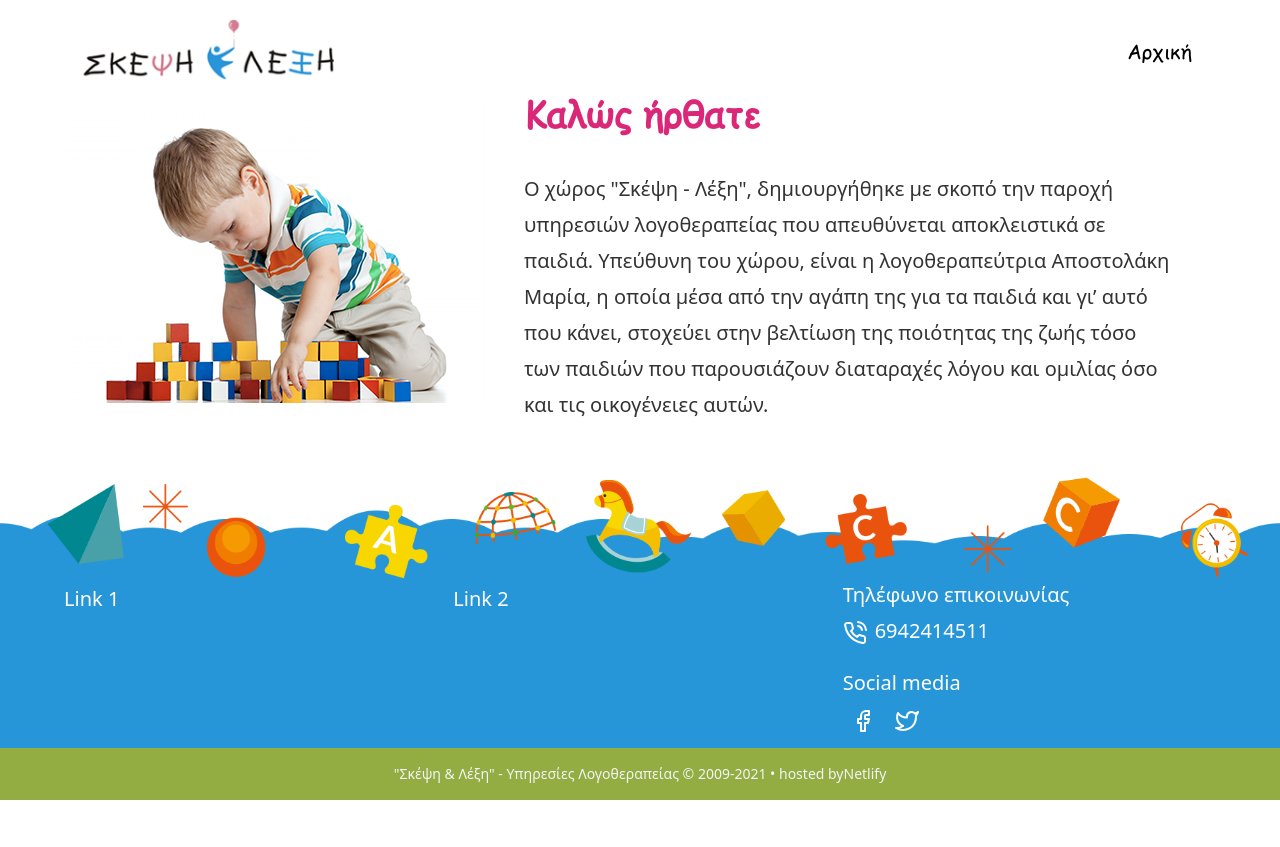
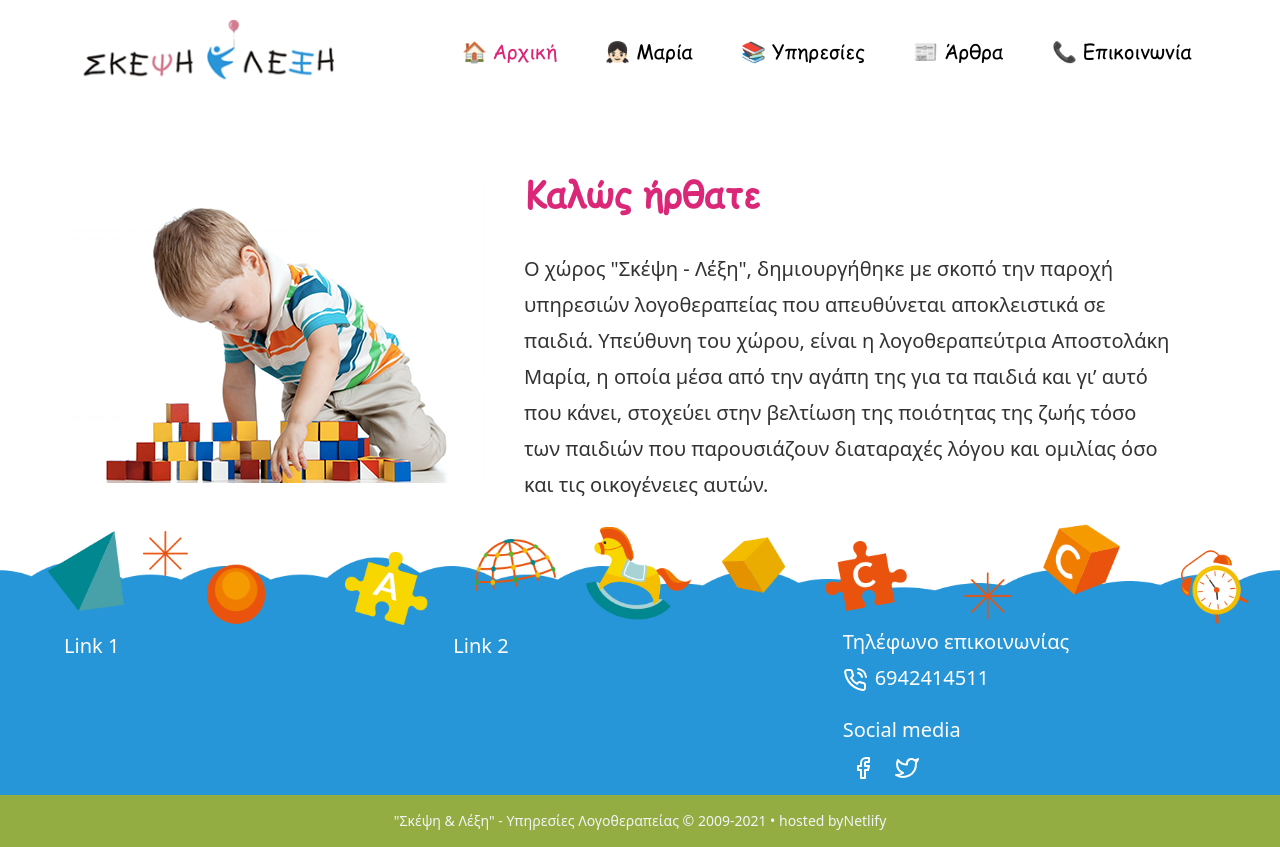
Before and after one commit to vkarampinis/skepsileksi.gr, a Next.js app: page / in a window 1280 px wide. Before the commit the page ends 800 px from the top, so only its background shows below. Built offline with nearby package versions, Linux system fonts and the light colour scheme.

Commit message:
mark nav links as active

```diff
--- a/components/Header.js
+++ b/components/Header.js
@@ -1,8 +1,10 @@
+import clsx from "clsx";
 import Link from "next/link";
+import { useRouter } from "next/router";
 
 export default function Header() {
   return (
-    <div className="pt-4">
+    <div className="pt-4 mb-20">
       <div className="flex max-w-6xl mx-auto">
         <div className="flex-none w-72">
           <Logo />
@@ -18,7 +20,9 @@ export default function Header() {
 function Logo() {
   return (
     <Link href="/" passHref>
-      <img src="images/logo.png" alt="Logo" />
+      <a>
+        <img src="images/logo.png" alt="Logo" />
+      </a>
     </Link>
   );
 }
@@ -26,15 +30,29 @@ function Logo() {
 function Nav() {
   return (
     <nav className="flex justify-end mt-4">
-      <NavItem href="/">Αρχική</NavItem>
+      <NavItem href="/">🏠 Αρχική</NavItem>
+      <NavItem href="/about">👧🏻 Μαρία</NavItem>
+      <NavItem href="/ypiresies">📚 Υπηρεσίες</NavItem>
+      <NavItem href="/arthra">📰 Άρθρα</NavItem>
+      <NavItem href="/contact">📞 Επικοινωνία</NavItem>
     </nav>
   );
 }
 
 function NavItem({ href = "#", children }) {
+  const router = useRouter();
+  const isActive = router.asPath === href;
   return (
     <Link href={href} passHref>
-      <a className="px-4 py-2 mx-2 rounded-lg text-grey-700 hover:text-white hover:bg-my-blue font-header">
+      <a
+        className={clsx(
+          "px-4 py-2 mx-2 rounded-lg  hover:text-white hover:bg-my-blue font-header",
+          {
+            "text-grey-700": !isActive,
+            "text-pink-600": isActive,
+          }
+        )}
+      >
         {children}
       </a>
     </Link>
```
